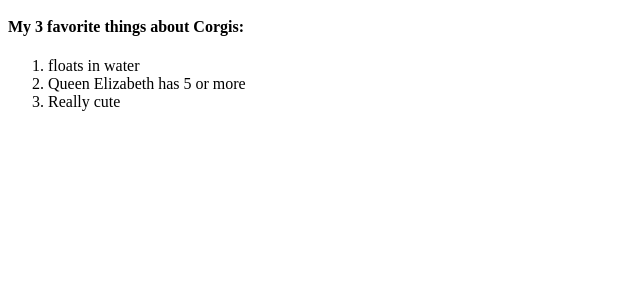
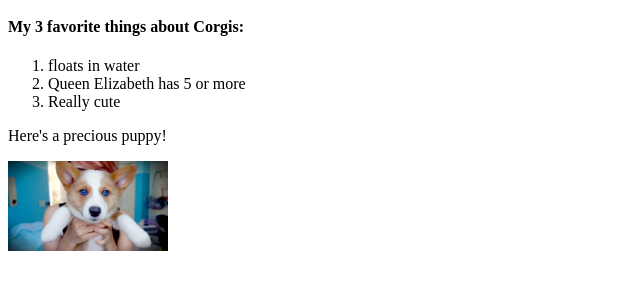
Before and after one commit to melissacole8/assignment2, a plain HTML site: page index.html in a window 1280 px wide. Shown: the part 119-408 px from the top of the page, without its empty margins (0-640 px from the left). Drawn offline with Linux system fonts and the light colour scheme.

Commit message:
added elements

```diff
--- a/index.html
+++ b/index.html
@@ -23,9 +23,10 @@
         <li>Queen Elizabeth has 5 or more</li>
         <li>Really cute</li>
         </ol>
-
-
-
+     <p>Here's a precious puppy!</p>
+    <a href="https://barkpost.com/our-favorite-barrels-of-fluff-10-fun-corgi-facts/" target="_blank">
+        <img alt="blue eyed corgi" src="images/corgi-blue-eyes.jpg" height="90" width="160">
+        </a>
 
     </body>
 
```
Also changed, not shown: images/corgi-blue-eyes.jpg (added).
